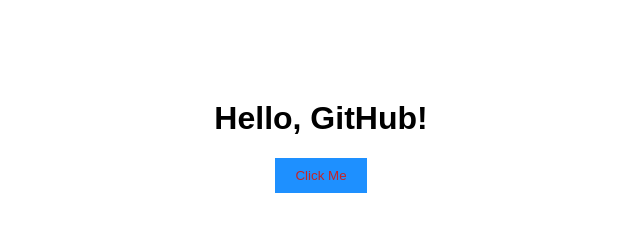
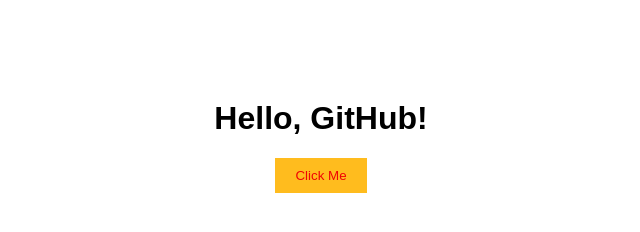
Before and after one commit to oumraoq112-design/git-practice, a plain HTML site: page index.html in a window 1280 px wide. Shown: the whole page, without its empty margins (319-959 px from the left). Drawn offline with Linux system fonts and the light colour scheme.

Commit message:
`Refactor index.html, script.js, and style.css for a personal portfolio website.`

```diff
--- a/style/style.css
+++ b/style/style.css
@@ -4,8 +4,8 @@
   margin-top: 100px;
 }
 button {
-  background-color: dodgerblue;
-  color: rgb(199, 36, 36);
+  background-color: rgb(255, 188, 30);
+  color: rgb(240, 4, 4);
   border: none;
   padding: 10px 20px;
   cursor: pointer;
```
